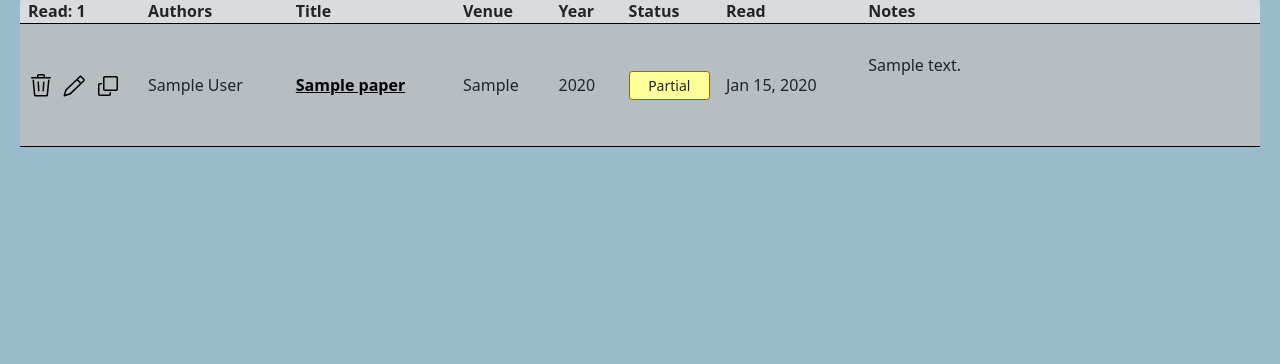
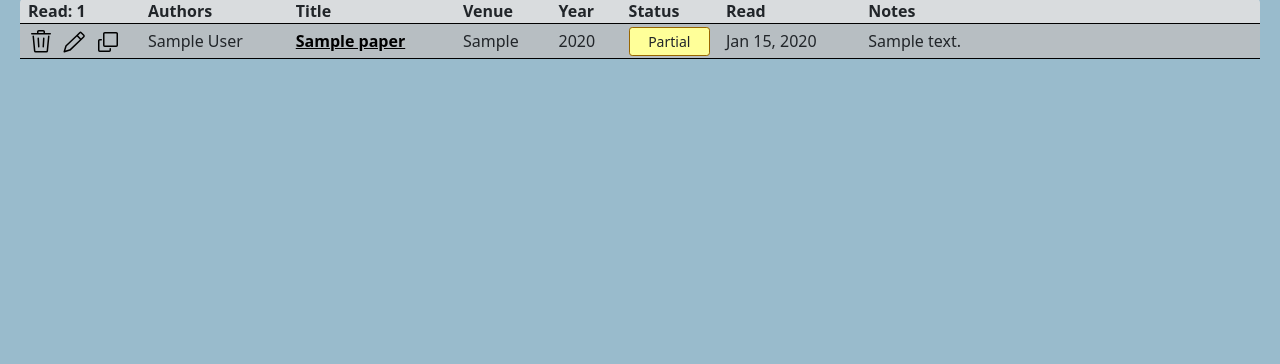
Before and after one commit to robinjia/ream, a Flask app: page / in a window 1280 px wide. Shown: the part 150-514 px from the top of the page. Run offline with Flask 2, Linux system fonts and the light colour scheme; the visitor is signed in with stand-in values (Sample User, id 1); tables that the repository leaves empty hold one stand-in row (values such as "Sample post").

Commit message:
Fix spacing with markdown

```diff
--- a/static/main.css
+++ b/static/main.css
@@ -195,3 +195,9 @@ div.scrollable {
     max-height: 250px;
     white-space: pre-wrap;
 }
+div.notes {
+    margin-bottom: calc(5px - 1rem);
+}
+div.notes p {
+    display: inline-block;
+}
--- a/templates/home.html
+++ b/templates/home.html
@@ -128,11 +128,7 @@
             <td>{{p.year}}</td>
             <td class="text-center"><div class="label status-{{p.status}}">{{statuses[p.status]}}</div></td>
             <td class="timestamp" data-timestamp="{{p.date_read.timestamp() * 1000}}"></td>
-            <td><div class="scrollable">
-{% filter markdown %}
-{{p.note if p.note else ''}}
-{% endfilter %}
-              </div></td>
+            <td><div class="scrollable notes">{% filter markdown %} {{p.note if p.note else ''}} {% endfilter %} </div></td>
         </tr>
         {% endfor %}
     </table>
```
